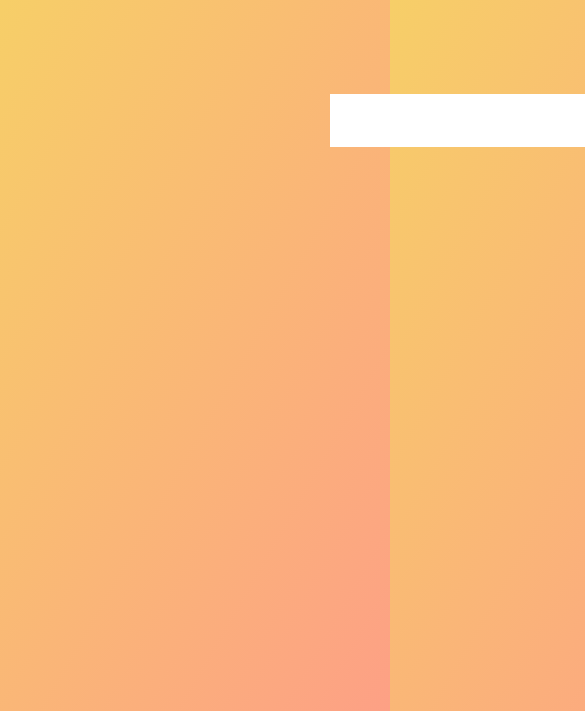
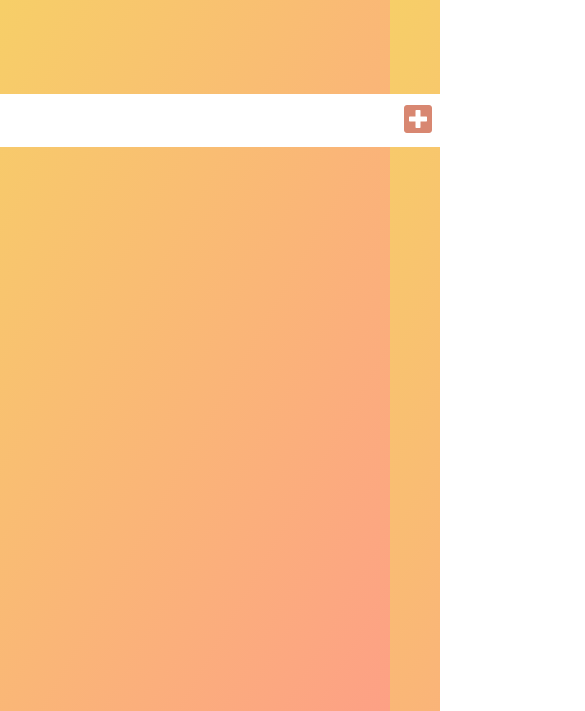
Before and after one commit to Makhmudjon1997/to-do-list, a plain HTML site: page index.html in a window 390 px wide. Shown: the part 133-844 px from the top of the page, 585 px wide, since content can reach past the window. Drawn offline with Linux system fonts and the light colour scheme.

Commit message:
update style.css

```diff
--- a/main.js
+++ b/main.js
@@ -2,14 +2,14 @@
 const todoInput = document.querySelector(".todo-input");
 const todoButton = document.querySelector(".todo-button");
 const todoList = document.querySelector(".todo-list");
-const filterOption = document.querySelector('.filter-todo')
+//const filterOption = document.querySelector('.filter-todo')
 
 
 //Event Listeners
 
 todoButton.addEventListener('click', addToDo);
 todoList.addEventListener('click', deleteCheck);
-filterOption.addEventListener('click', filterToDo);
+//filterOption.addEventListener('click', filterToDo);
 
 //Functions
 
--- a/style.css
+++ b/style.css
@@ -137,3 +137,25 @@ form button:hover{
     background-color: white;
     color: #ff6f47;
 } */
+
+
+@media (max-width: 810px){
+    .container{
+        width: 700px;
+    }
+}
+@media (max-width: 710px){
+    .container{
+        width: 600px;
+    }
+}
+@media (max-width: 610px){
+    .container{
+        width: 500px;
+    }
+}
+@media (max-width: 510px){
+    .container{
+        width: 400px;
+    }
+}
```
